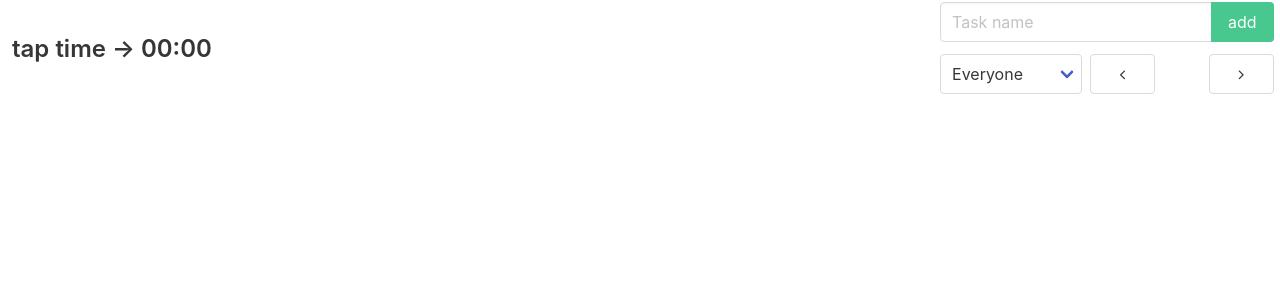
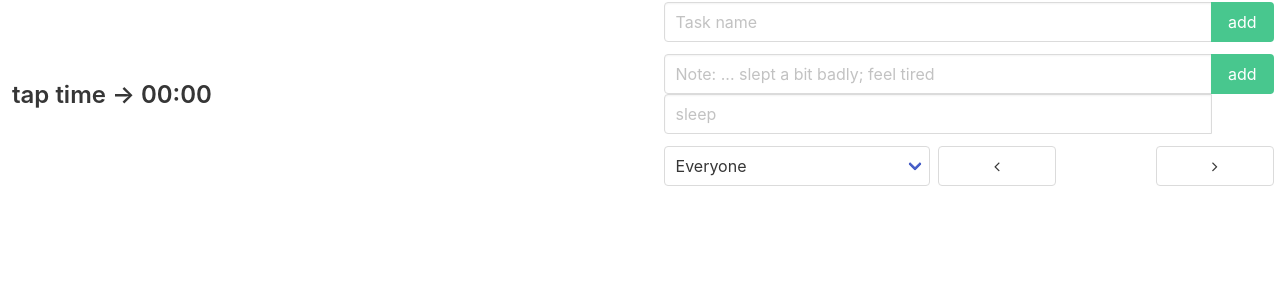
Before and after one commit to siims/self_tracker, a FastAPI app: template templates/index.html in a window 1280 px wide. Shown: the top 300 px of the page. Run offline with FastAPI, Linux system fonts and the light colour scheme; the template is opened without the code that fills it, so the values that code supplies are empty; some libraries are stand-ins or nearby versions.

Commit message:
added note taps

```diff
--- a/main.py
+++ b/main.py
@@ -1,17 +1,15 @@
 import datetime
-from functools import reduce
 
 import uvicorn
-from fastapi import FastAPI, Request
-from fastapi.encoders import jsonable_encoder
-from sqlalchemy import func
+from fastapi import FastAPI, Request, HTTPException
+from sqlalchemy import desc
 from starlette.responses import RedirectResponse
 from starlette.staticfiles import StaticFiles
 from starlette.templating import Jinja2Templates
 
 from dao import session, fetch_time_taps, fetch_all_task_names, fetch_time_tap, fetch_all_workers
-from models import TimeTap, TimeTapDto
-from views import MainTemplateData, TaskView
+from models import TimeTap, TimeTapDto, NoteTapDto, NoteTap
+from views import MainTemplateData, TimeTapView, NoteTapView
 
 templates = Jinja2Templates(directory="templates/")
 
@@ -21,16 +19,20 @@ app = FastAPI()
 @app.get("/")
 async def homepage(request: Request, worker: str, target_date: datetime.date = datetime.date.today()):
     time_taps = fetch_time_taps(worker=worker, target_date=target_date)
-    time_taps = [TaskView(name=item.name, duration=item.duration) for item in time_taps]
-    missing_task_names = [TaskView(name=name, duration=0) for name in
-                          set(fetch_all_task_names()) - set([tap.name for tap in time_taps])]
+    time_tap_views = [TimeTapView(name=item.name, duration=item.duration) for item in time_taps]
+    missing_tap_names = list(set(fetch_all_task_names()) - set([tap.name for tap in time_tap_views]))
+    missing_time_tap_views = [TimeTapView(name=name, duration=0) for name in missing_tap_names]
+    missing_time_tap_views.sort(key=lambda x: x.name)
+
+    note_taps = [NoteTapView(id=e.id, type=e.type, description=e.description) for e in session.query(NoteTap).where(NoteTap.worker == worker, NoteTap.date == target_date, NoteTap.is_deleted == False).all()]
     return templates.TemplateResponse(
         "index.html",
         context={
             "request": request,
             **MainTemplateData(
                 target_date=target_date,
-                tasks=time_taps + missing_task_names,
+                time_taps=time_tap_views + missing_time_tap_views,
+                note_taps=note_taps,
                 worker=worker,
                 workers=fetch_all_workers(),
                 previous_period_start=target_date + datetime.timedelta(days=-1),
@@ -69,24 +71,44 @@ async def delete_time_tap(time_tap: TimeTapDto):
     return fetch_time_tap(name=time_tap.name, worker=time_tap.worker, target_date=time_tap.date)
 
 
-@app.get("/time_tap")
-async def get_all_time_taps(worker: str):
-    time_taps = session.query(
-        TimeTap,
-        func.sum(TimeTap.minutes).label("duration"),
-        func.max(TimeTap.created).label("last_created")
-    ).where(
-        TimeTap.worker == worker).group_by("task_name", "target_date").all()
-    res = reduce(lambda x, y: {**x, **y}, map(lambda item: {
-        item["TimeTap"].task_name: {"id": item["TimeTap"].task_name, "name": item["TimeTap"].task_name,
-                                    "duration": item.duration}}, time_taps), {})
-    return jsonable_encoder(res)
+@app.post("/note_tap")
+async def post_a_note(note: NoteTapDto):
+    new_tap = NoteTap(
+        worker=note.worker,
+        date=note.date,
+        type=note.type,
+        description=note.description,
+    )
+    session.add(new_tap)
+    session.commit()
+
+    return session.query(NoteTap).where(
+        NoteTap.worker == note.worker, NoteTap.date == note.date, NoteTap.type == note.type, NoteTap.is_deleted == False
+    ).order_by(
+        desc(NoteTap.created)
+    ).limit(1).one_or_none()
+
+
+@app.delete("/note_tap")
+async def post_a_note(note: NoteTapDto):
+    where = [NoteTap.worker == note.worker, NoteTap.date == note.date, NoteTap.description == note.description, NoteTap.is_deleted == False]
+    if note.type is None:
+        where.append(NoteTap.type == note.type)
+    notes = session.query(NoteTap).where(
+        *where
+    ).all()
+    if len(notes) == 0:
+        raise HTTPException(status_code=400, detail="Invalid input")
+    notes[0].is_deleted=True
+    session.commit()
+
 
 @app.get("/favicon.ico")
 async def get_favicon():
     return RedirectResponse("/static/favicon.ico")
 
+
 app.mount("/static", StaticFiles(directory="static"), name="static")
 
-if __name__ == "__main__": # for debugging
+if __name__ == "__main__":  # for debugging
     uvicorn.run(app, host="0.0.0.0", port=8000)
--- a/templates/index.html
+++ b/templates/index.html
@@ -87,28 +87,44 @@
             return btoa(name).replaceAll("=", "");
         }
 
-        function createCssIdsForTasks(tasks) {
-            let new_tasks = JSON.parse(JSON.stringify(tasks))
+        function createCssIdsForTasks(time_taps) {
+            let new_tasks = JSON.parse(JSON.stringify(time_taps))
             Object.values(new_tasks).forEach(task => {
                 task.id = getCssIdFromName(task.name);
             });
             return new_tasks;
         }
 
-        function addTaskIdsToForm(tasks) {
-            for (let task of Object.values(tasks)) {
+        function addTaskIdsToForm(time_taps) {
+            for (let task of Object.values(time_taps)) {
                 $("div").filter((_, el) => $(el).text() === task.name).parent()[0].id = `task_${task.id}`
             }
         }
 
         function addTask(formData) {
-            console.log(formData)
             $.post("/time_tap", JSON.stringify({
                 "name": formData.name.value,
                 "date": formData.target_date.value,
                 "worker": formData.worker.value
             })).done((res) => {
                 formData.name.value = ""
+                window.location.reload();
+            });
+        }
+
+        function addNote(formData) {
+            let request_payload = {
+                "description": formData.description.value,
+                "date": formData.date.value,
+                "worker": formData.worker.value
+            };
+            if (formData.type.value !== "") {
+                request_payload.type = formData.type.value
+            }
+
+            $.post("/note_tap", JSON.stringify(request_payload)).done((res) => {
+                formData.description.value = ""
+                formData.type.value = ""
                 window.location.reload();
             });
         }
@@ -132,12 +148,29 @@
                     <div class="column">
 
                         <form class="field has-addons"
-                              action="javascript:;" onsubmit='return addTask(this);'
+                              action="javascript:" onsubmit='return addTask(this);'
                               method="post">
                             <div class="control" style="width:100%;">
 
                                 <input class="input" name="name" type="text" placeholder="Task name">
                                 <input class="input" name="target_date" type="hidden" value="{{ target_date }}">
+                                <input class="input" name="worker" type="hidden" value="{{ worker }}">
+
+                            </div>
+                            <div class="control">
+
+                                <input type="submit" class="button is-success" value="add">
+                            </div>
+                        </form>
+                        <form class="field has-addons"
+                              action="javascript:" onsubmit='return addNote(this);'
+                              method="post">
+                            <div class="control" style="width:100%;">
+
+                                <input class="input" name="description" type="text"
+                                       placeholder="Note: ... slept a bit badly; feel tired">
+                                <input class="input" name="type" type="text" placeholder="sleep">
+                                <input class="input" name="date" type="hidden" value="{{ target_date }}">
                                 <input class="input" name="worker" type="hidden" value="{{ worker }}">
 
                             </div>
@@ -190,7 +223,15 @@
     <div class="container">
         <div class="columns">
             <div class="column">
-                {% for task in tasks %}
+                {% for task in note_taps %}
+                    <div id="note_task_{{ task.id }}" class="task notification is-info" style="background-color: goldenrod">
+                        <div class="title is-6">{{ task.description }}</div>
+                        <div>
+                            <div class="untap is-4">-</div>
+                        </div>
+                    </div>
+                {% endfor %}
+                {% for task in time_taps %}
                     <div class="task notification is-info">
                         <div class="title is-6">{{ task.name }}</div>
                         <div>
@@ -212,9 +253,13 @@
 </section>
 
 <script type="text/javascript">
-    var tasks = {
-        {% for task in tasks %}"{{task.name}}":
+    var time_taps = {
+        {% for task in time_taps %}"{{task.name}}":
             {"id": null, "name": "{{task.name}}", "duration": {{task.duration}}},{% endfor %}
+    };
+    var note_taps = {
+        {% for task in note_taps %}"{{task.id}}":
+            {"id": "{{task.id}}", "type": "{% if task.type != None %}{{task.type}}{% endif %}", "description": "{{task.description}}"},{% endfor %}
     };
 
     var worker = "{{worker}}";
@@ -222,13 +267,14 @@
 
     window.onload = function () {
 
-        tasks = createCssIdsForTasks(tasks);
-        addTaskIdsToForm(tasks);
+        time_taps = createCssIdsForTasks(time_taps);
+        addTaskIdsToForm(time_taps);
 
-        displayTasksTimes(tasks);
+        displayTasksTimes(time_taps);
         displayTasksTotal();
-        addClickHandlersToTasks(tasks);
-        addClickHandlersToUntapBtn(tasks);
+        addClickHandlersToTasks(time_taps);
+        addClickHandlersToUntapBtn(time_taps);
+        addClickHandlersToNoteUntapBtn(note_taps);
 
 
         function displayTasksTimes(taskList) {
@@ -249,8 +295,29 @@
             $.each(taskList, function (taskName, task) {
                 $('#task_' + task.id + ' .untap').click(function (evt) {
                     evt.stopPropagation();
-                    console.log("removed click", evt);
                     handleUntap(taskName, worker, selectedDate)
+                })
+            });
+        }
+
+        function addClickHandlersToNoteUntapBtn(taskList) {
+            $.each(taskList, function (taskId, task) {
+                $('#note_task_' + taskId + ' .untap').click(function (evt) {
+                    evt.stopPropagation();
+                    let request_payload = {
+                        "description": task.description,
+                        "date": selectedDate,
+                        "worker": worker
+                    };
+                    if (task.type != null && task.type !== "") {
+                        request_payload.type = task.type
+                    }
+                    $.ajax({
+                        url: "/note_tap?target_date=" + selectedDate + "&worker=" + worker,
+                        type: "DELETE",
+                        data: JSON.stringify(request_payload),
+                        success: () => window.location.reload()
+                    });
                 })
             });
         }
@@ -283,7 +350,7 @@
         }
 
         function updateTask(newTaskState) {
-            var task = tasks[newTaskState.name];
+            var task = time_taps[newTaskState.name];
             task.duration = newTaskState.duration;
             $('#task_' + task.id + " .duration").text(formatDuration(task.duration));
             displayTasksTotal()
@@ -291,7 +358,7 @@
 
         function displayTasksTotal() {
             var minuteTotal = 0;
-            $.each(tasks, function (_, task) {
+            $.each(time_taps, function (_, task) {
                 minuteTotal += task.duration
             });
 
```
Also changed, not shown: dao.py (+5 -5 lines), models.py (+30 -5 lines), views.py (+10 -2 lines).
